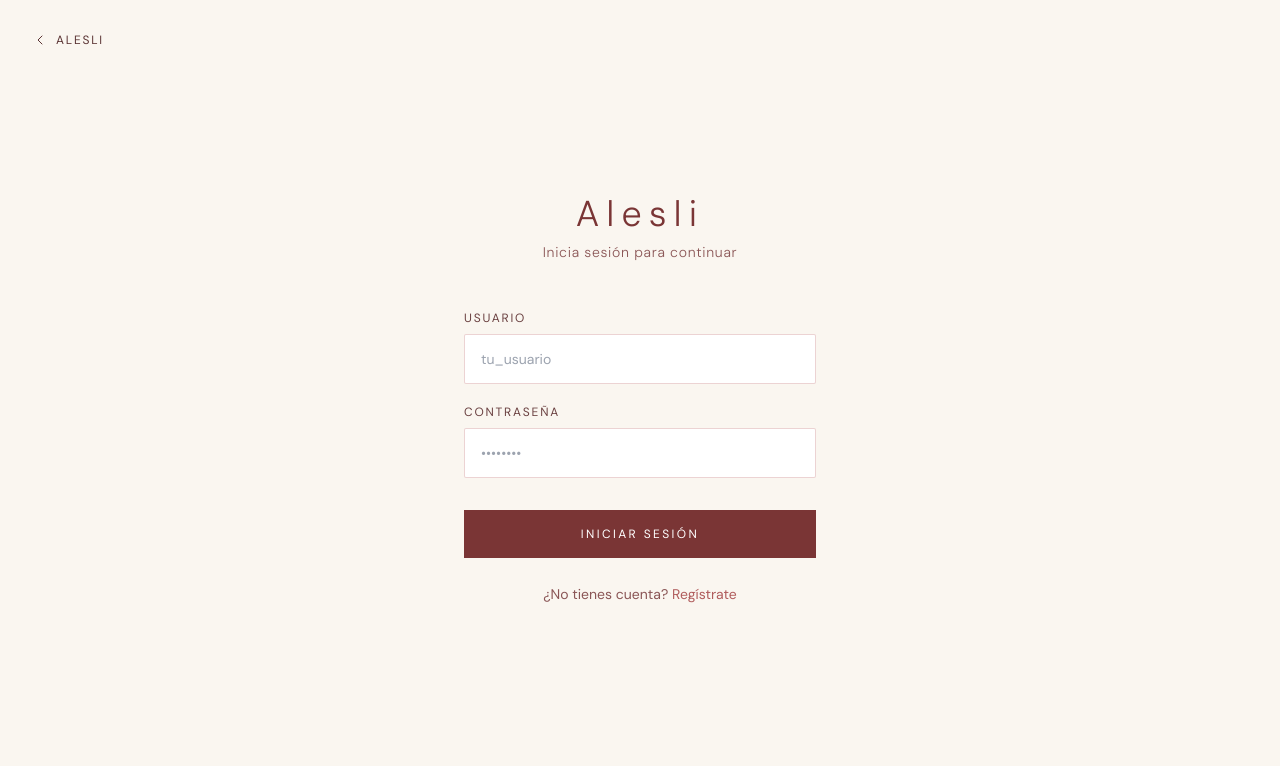
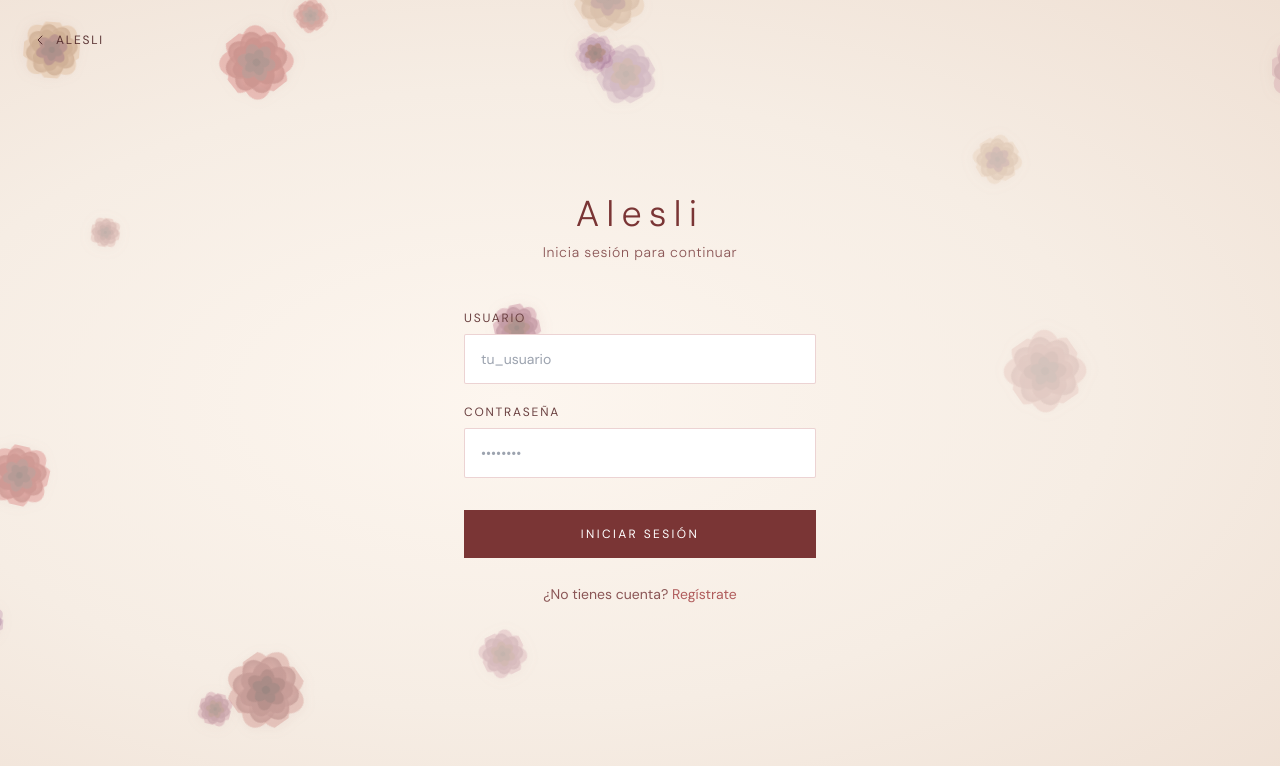
Before and after one commit to Aldoffacha/aleslisis, a Next.js app in the folder frontend/: page /login in a window 1280 px wide. Shown: the top 766 px of the page. Built offline with nearby package versions, Linux system fonts and the light colour scheme; no server answers.

Commit message:
flores de fondo

```diff
--- a/frontend/adapters/ui/login-page.tsx
+++ b/frontend/adapters/ui/login-page.tsx
@@ -30,7 +30,7 @@ export default function LoginPage() {
   }
 
   return (
-    <div className="min-h-screen bg-[var(--cream)] flex items-center justify-center font-[DM_Sans,sans-serif]">
+    <div className="min-h-screen ] flex items-center justify-center font-[DM_Sans,sans-serif]">
       <Link
         href="/"
         className="absolute top-8 left-8 text-xs tracking-[0.15em] uppercase text-[#5A3333] no-underline flex items-center gap-2"
--- /dev/null
+++ b/frontend/adapters/ui/rose-background.tsx
@@ -0,0 +1,168 @@
+'use client'
+
+import { useEffect, useRef, useState } from 'react'
+
+function roseSvg(size: number, base: string, dark: string, light: string, rot: number): string {
+  const cx = size / 2, cy = size / 2
+  let svg = `<svg width="${size}" height="${size}" viewBox="0 0 ${size} ${size}" xmlns="http://www.w3.org/2000/svg">`
+  svg += `<defs>`
+  svg += `<radialGradient id="rg1_${size}_${Math.round(rot)}" cx="35%" cy="30%"><stop offset="0%" stop-color="${light}"/><stop offset="100%" stop-color="${base}"/></radialGradient>`
+  svg += `<radialGradient id="rg2_${size}_${Math.round(rot)}" cx="45%" cy="45%"><stop offset="0%" stop-color="${base}"/><stop offset="100%" stop-color="${dark}"/></radialGradient>`
+  svg += `</defs>`
+  const layers = [
+    { count: 8, rx: size*0.31, ry: size*0.22, off: 0,  color: `url(#rg1_${size}_${Math.round(rot)})`, op: 0.7 },
+    { count: 8, rx: size*0.26, ry: size*0.19, off: 22, color: `url(#rg2_${size}_${Math.round(rot)})`, op: 0.8 },
+    { count: 7, rx: size*0.21, ry: size*0.15, off: 45, color: dark,    op: 0.9 },
+    { count: 6, rx: size*0.16, ry: size*0.11, off: 67, color: '#6A2020', op: 0.96 },
+    { count: 5, rx: size*0.11, ry: size*0.08, off: 80, color: '#4A1515', op: 1.0 },
+  ]
+  layers.forEach((layer, li) => {
+    const step = 360 / layer.count
+    for (let i = 0; i < layer.count; i++) {
+      const angle = i * step + layer.off + li * 12 + rot
+      const rad = layer.rx * 0.8
+      const dx = cx + Math.cos((angle * Math.PI) / 180) * rad
+      const dy = cy + Math.sin((angle * Math.PI) / 180) * rad
+      svg += `<g transform="translate(${dx},${dy}) rotate(${angle})">`
+      svg += `<ellipse cx="0" cy="0" rx="${layer.rx}" ry="${layer.ry}" fill="${layer.color}" opacity="${layer.op}"/>`
+      svg += `</g>`
+    }
+  })
+  svg += `<circle cx="${cx}" cy="${cy}" r="${size * 0.055}" fill="#2A0808" opacity="0.85"/>`
+  svg += `</svg>`
+  return svg
+}
+
+const VARIANTS = [
+  { main: '#C4706A', dark: '#8C3A3A', light: '#F0A0A0' },
+  { main: '#B05878', dark: '#7A2848', light: '#F0A0C0' },
+  { main: '#C84040', dark: '#8C1010', light: '#F09090' },
+  { main: '#D4A070', dark: '#9C6030', light: '#F8D0A0' },
+  { main: '#A06090', dark: '#682060', light: '#E0A0D0' },
+  { main: '#C890B0', dark: '#8C5080', light: '#F0C8E0' },
+]
+
+interface Petal {
+  id: number
+  x: number
+  startY: number
+  size: number
+  rot: number
+  rotSpeed: number
+  speed: number   // px per second
+  opacity: number
+  html: string
+}
+
+function makePetal(id: number, W: number): Petal {
+  const v = VARIANTS[Math.floor(Math.random() * VARIANTS.length)]
+  const size = 28 + Math.random() * 48
+  const rot = Math.random() * 360
+  return {
+    id,
+    x: Math.random() * (W + 100) - 50,
+    startY: -size - Math.random() * 600,
+    size,
+    rot,
+    rotSpeed: (Math.random() - 0.5) * 18,  // deg/s
+    speed: 40 + Math.random() * 50,         // px/s — lento
+    opacity: 0.18 + Math.random() * 0.28,
+    html: roseSvg(size, v.main, v.dark, v.light, rot),
+  }
+}
+
+export default function RoseBackground() {
+  const canvasRef = useRef<HTMLDivElement>(null)
+  const petalsRef = useRef<Petal[]>([])
+  const stateRef  = useRef<{ y: number; rot: number }[]>([])
+  const rafRef    = useRef<number>(0)
+  const lastRef   = useRef<number>(0)
+  const [, forceRender] = useState(0)
+
+  useEffect(() => {
+    const W = window.innerWidth
+    const count = Math.round(W / 120) + 6   // densidad moderada
+
+    const petals: Petal[] = []
+    for (let i = 0; i < count; i++) {
+      const p = makePetal(i, W)
+      // distribuir verticalmente al inicio para que no arranquen todos de arriba
+      const H = window.innerHeight
+      petals.push({ ...p, startY: -p.size + Math.random() * (H + p.size) })
+    }
+    petalsRef.current = petals
+    stateRef.current  = petals.map(p => ({ y: p.startY, rot: p.rot }))
+    forceRender(n => n + 1)
+
+    const W2 = W
+    let nextId = count
+
+    function loop(ts: number) {
+      const dt = lastRef.current ? Math.min((ts - lastRef.current) / 1000, 0.1) : 0
+      lastRef.current = ts
+
+      const H = window.innerHeight
+      const states = stateRef.current
+      const ps     = petalsRef.current
+
+      for (let i = 0; i < ps.length; i++) {
+        states[i].y   += ps[i].speed * dt
+        states[i].rot += ps[i].rotSpeed * dt
+
+        if (states[i].y > H + ps[i].size + 40) {
+          // reciclar: volver arriba con nueva x
+          const fresh = makePetal(nextId++, W2)
+          ps[i]       = { ...fresh, startY: -fresh.size - 20 }
+          states[i]   = { y: -fresh.size - 20, rot: fresh.rot }
+        }
+      }
+
+      forceRender(n => n + 1)
+      rafRef.current = requestAnimationFrame(loop)
+    }
+
+    rafRef.current = requestAnimationFrame(loop)
+    return () => cancelAnimationFrame(rafRef.current)
+  }, [])
+
+  const petals = petalsRef.current
+  const states = stateRef.current
+
+  return (
+    <div
+      ref={canvasRef}
+      style={{
+        position: 'fixed',
+        inset: 0,
+        zIndex: 0,
+        pointerEvents: 'none',
+        overflow: 'hidden',
+        background: 'radial-gradient(ellipse at 40% 50%, #FDF6EF 0%, #F6EDE4 55%, #EFE0D4 100%)',
+      }}
+    >
+      {petals.map((p, i) => {
+        const st = states[i]
+        if (!st) return null
+        return (
+          <div
+            key={p.id}
+            style={{
+              position: 'absolute',
+              left: p.x,
+              top: st.y,
+              width: p.size,
+              height: p.size,
+              marginLeft: -p.size / 2,
+              marginTop:  -p.size / 2,
+              opacity: p.opacity,
+              transform: `rotate(${st.rot}deg)`,
+              willChange: 'transform, top',
+              filter: 'drop-shadow(0 2px 6px rgba(120,60,60,0.15))',
+            }}
+            dangerouslySetInnerHTML={{ __html: p.html }}
+          />
+        )
+      })}
+    </div>
+  )
+}
--- a/frontend/app/globals.css
+++ b/frontend/app/globals.css
@@ -26,7 +26,7 @@ body {
 }
 
 body {
-  background-color: var(--cream);
+  background-color: transparent;
   font-family: 'DM Sans', sans-serif;
   color: #2C1A1A;
 }
@@ -144,21 +144,10 @@ body {
   overflow: hidden;
 }
 
-.hero-panel-1 {
-  background: linear-gradient(135deg, #FDF0F0 0%, #F5E0E0 60%, #EDD0D0 100%);
-}
-
-.hero-panel-2 {
-  background: linear-gradient(135deg, #F8F2EC 0%, #F0E4D4 60%, #E8D4BC 100%);
-}
-
-.hero-panel-3 {
-  background: linear-gradient(135deg, #F0F5F0 0%, #E0EBE0 60%, #D0DDD0 100%);
-}
-
-.hero-panel-4 {
-  background: linear-gradient(135deg, #F5F0F8 0%, #E8DFF0 60%, #DDD0E8 100%);
-}
+.hero-panel-1 { background: linear-gradient(135deg, rgba(253,240,240,0.55) 0%, rgba(245,224,224,0.45) 100%); }
+.hero-panel-2 { background: linear-gradient(135deg, rgba(248,242,236,0.55) 0%, rgba(232,212,188,0.45) 100%); }
+.hero-panel-3 { background: linear-gradient(135deg, rgba(240,245,240,0.55) 0%, rgba(208,221,208,0.45) 100%); }
+.hero-panel-4 { background: linear-gradient(135deg, rgba(245,240,248,0.55) 0%, rgba(221,208,232,0.45) 100%); }
 
 .panel-content {
   text-align: center;
@@ -278,7 +267,7 @@ body {
 
 /* ===== SOCIAL SECTION ===== */
 .social-section {
-  background: var(--petal);
+  background: rgba(253, 240, 240, 0.5);
   padding: 80px 48px;
   text-align: center;
   border-top: 0.5px solid rgba(180,80,80,0.1);
--- a/frontend/app/layout.tsx
+++ b/frontend/app/layout.tsx
@@ -1,24 +1,29 @@
 import type { Metadata } from 'next'
 import './globals.css'
+import RoseBackground from '@/adapters/ui/rose-background'
 
 export const metadata: Metadata = {
   title: 'Alesli Flores',
   description: 'Flores, ramos y arreglos florales con amor',
 }
 
-export default function RootLayout({
-  children,
-}: {
-  children: React.ReactNode
-}) {
+export default function RootLayout({ children }: { children: React.ReactNode }) {
   return (
     <html lang="es">
       <head>
         <link rel="preconnect" href="https://fonts.googleapis.com" />
         <link rel="preconnect" href="https://fonts.gstatic.com" crossOrigin="anonymous" />
-        <link href="https://fonts.googleapis.com/css2?family=Cormorant+Garamond:ital,wght@0,300;0,400;0,500;0,600;1,300;1,400&family=DM+Sans:wght@300;400;500&display=swap" rel="stylesheet" />
+        <link
+          href="https://fonts.googleapis.com/css2?family=Cormorant+Garamond:ital,wght@0,300;0,400;0,500;0,600;1,300;1,400&family=DM+Sans:wght@300;400;500&display=swap"
+          rel="stylesheet"
+        />
       </head>
-      <body>{children}</body>
+      <body>
+        <RoseBackground />
+        <div style={{ position: 'relative', zIndex: 1 }}>
+          {children}
+        </div>
+      </body>
     </html>
   )
 }
```
Also changed, not shown: 2 other files (tests, documents, lock files or other folders).
